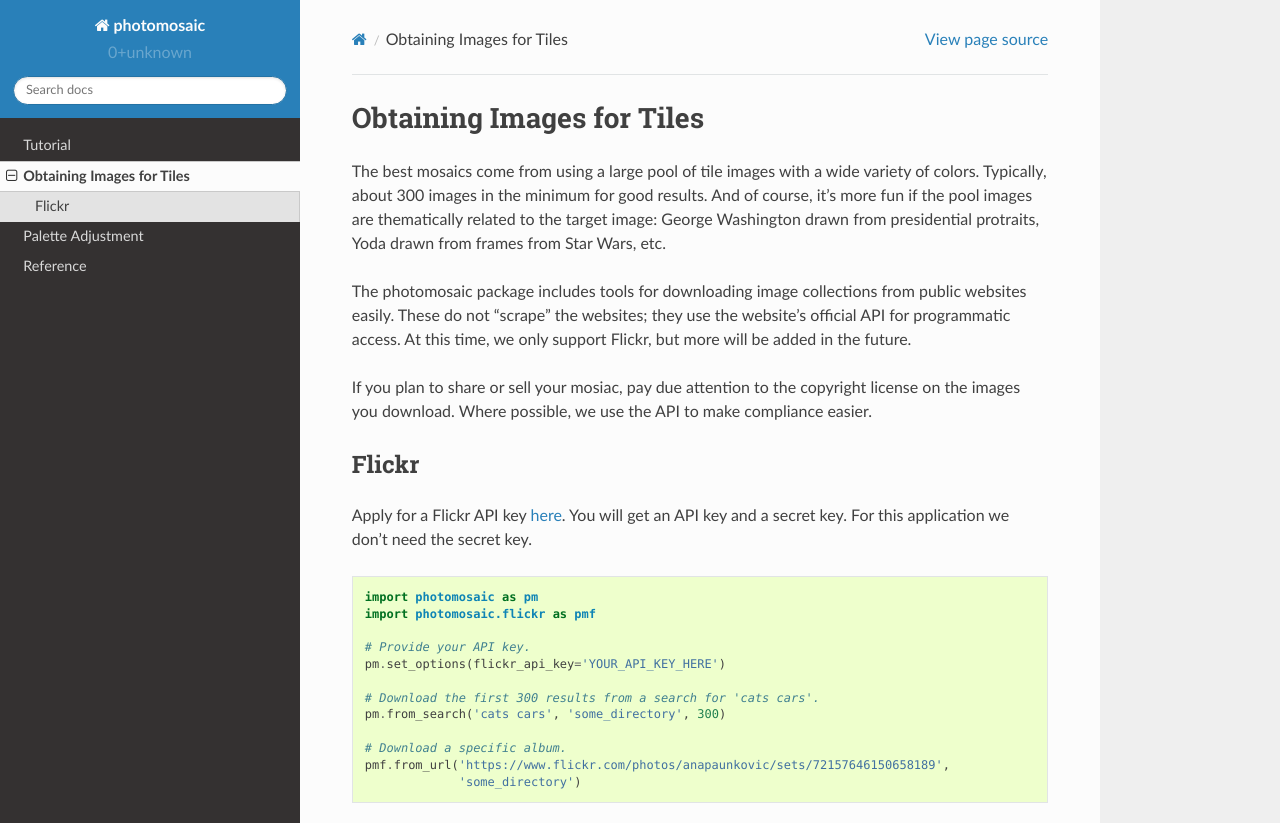
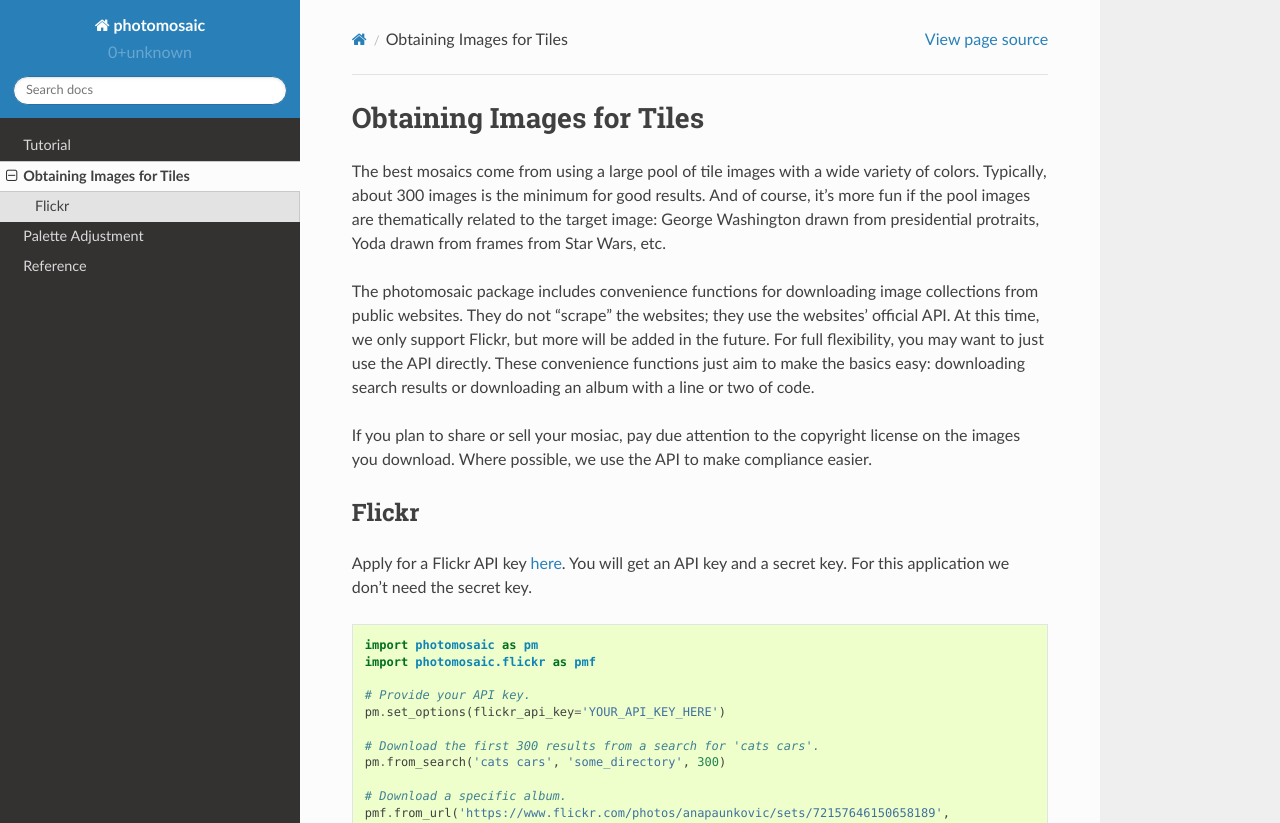
Before and after one commit to danielballan/photomosaic, a Sphinx documentation site: the page built from doc/source/getting-tiles.rst, in a window 1280 px wide and 1288 px high, cut to the strip 0-823 px from the top of the window. Built offline with Sphinx 7.4.7 and the Read the Docs theme 2.0.0, drawn with Linux system fonts in a browser that asks for light colours.

Commit message:
DOC: reword

```diff
--- a/doc/source/getting-tiles.rst
+++ b/doc/source/getting-tiles.rst
@@ -2,15 +2,17 @@
 ==========================
 
 The best mosaics come from using a large pool of tile images with a wide
-variety of colors. Typically, about 300 images in the minimum for good results.
+variety of colors. Typically, about 300 images is the minimum for good results.
 And of course, it's more fun if the pool images are thematically related to the
 target image: George Washington drawn from presidential protraits, Yoda drawn
 from frames from Star Wars, etc.
 
-The photomosaic package includes tools for downloading image collections from
-public websites easily. These do not "scrape" the websites; they use the
-website's official API for programmatic access. At this time, we only support
-Flickr, but more will be added in the future.
+The photomosaic package includes convenience functions for downloading image
+collections from public websites. They do not "scrape" the websites; they use
+the websites' official API. At this time, we only support Flickr, but more will
+be added in the future. For full flexibility, you may want to just use the API
+directly. These convenience functions just aim to make the basics easy:
+downloading search results or downloading an album with a line or two of code.
 
 If you plan to share or sell your mosiac, pay due attention to the copyright
 license on the images you download. Where possible, we use the API to make
```
